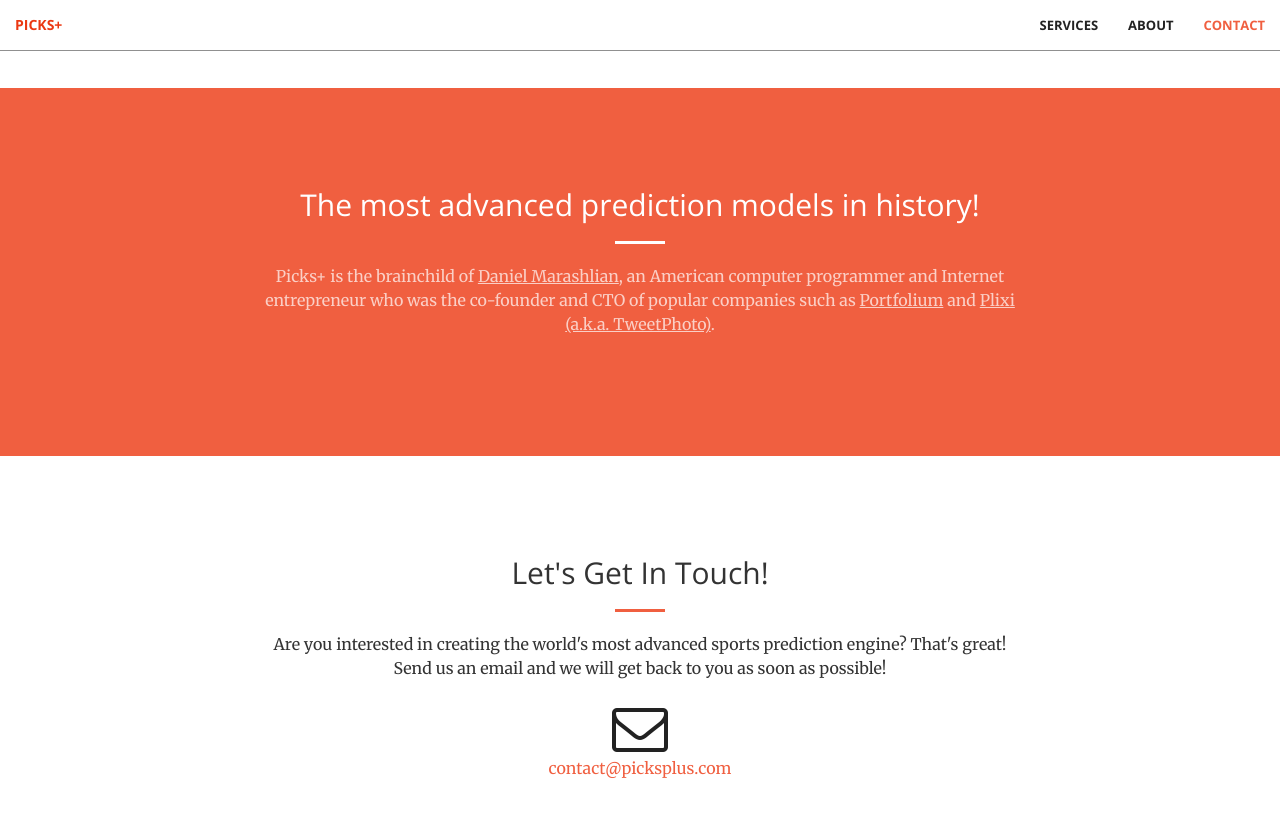
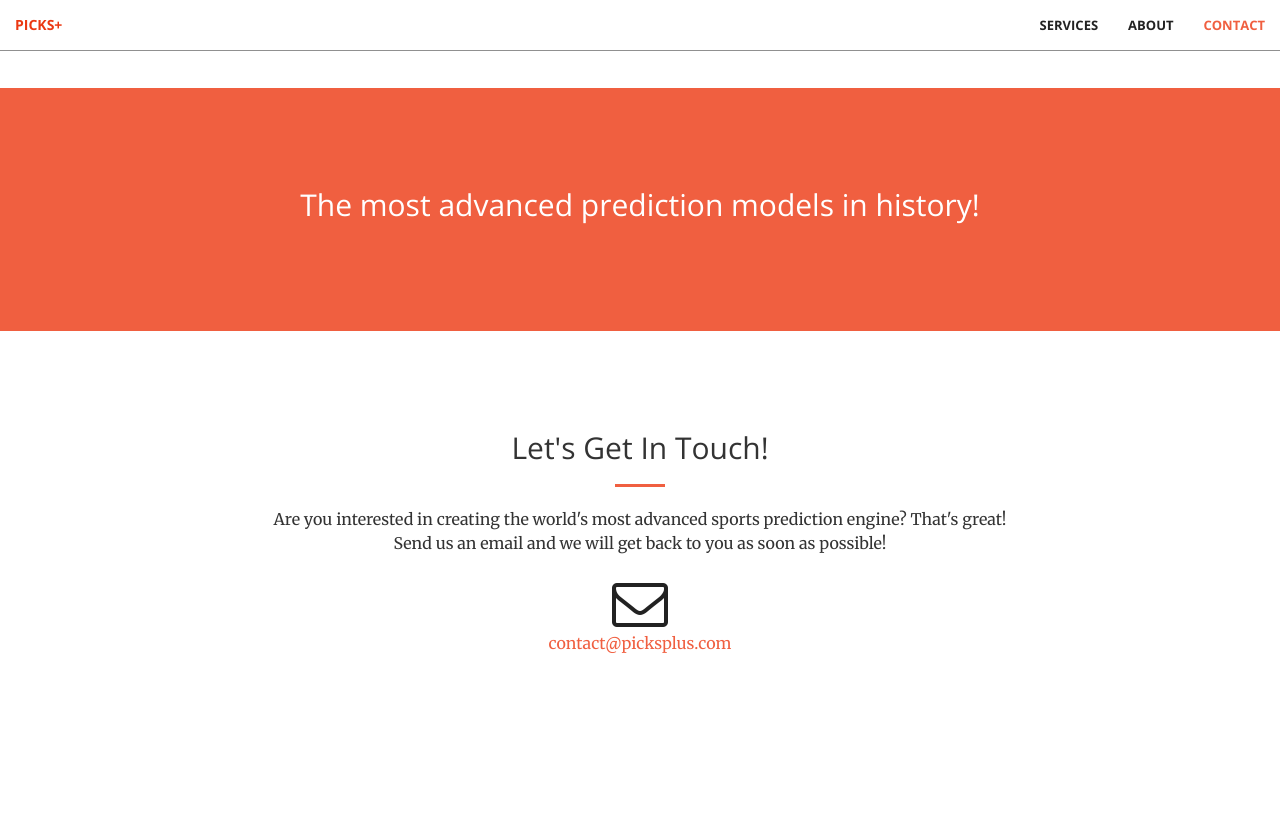
Before and after one commit to zevlabs/picksplus.com, a Jekyll site: the page built from index.html, in a window 1280 px wide and 900 px high, scrolled down 1292 px. Shown: the top 817 px of the window. Built offline with Jekyll 4.4.1, drawn with Linux system fonts in a browser that asks for light colours; after the commit the page ends 2067 px from its top, so only the background shows below that.

Commit message:
Update call-to-action.html

```diff
--- a/_includes/call-to-action.html
+++ b/_includes/call-to-action.html
@@ -3,15 +3,6 @@
         <div class="row">
             <div class="col-lg-8 col-lg-offset-2 text-center">
                 <h2 class="section-heading">The most advanced prediction models in history!</h2>
-                <hr class="light">
-                <p class="text-faded">
-                    Picks+ is the brainchild of
-                    <a href="https://danielzev.com" target="_blank">Daniel Marashlian</a>,
-                    an American computer programmer and Internet entrepreneur who was the co-founder and CTO of popular companies such as
-                    <a href="https://portfolium.com" target="_blank">Portfolium</a>
-                    and
-                    <a href="https://www.crunchbase.com/organization/plixi" target="_blank">Plixi (a.k.a. TweetPhoto)</a>.
-                </p>
             </div>
         </div>
     </div>
```
